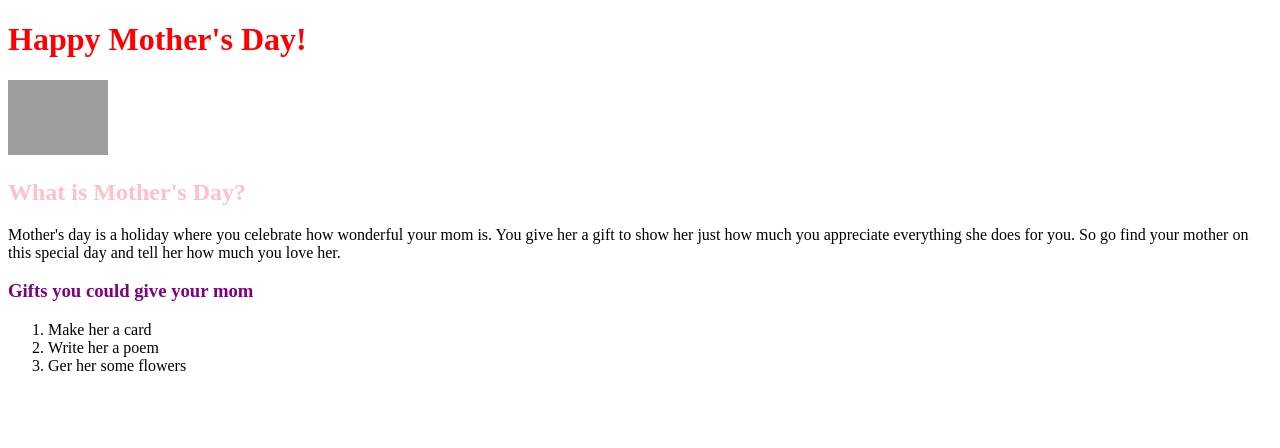
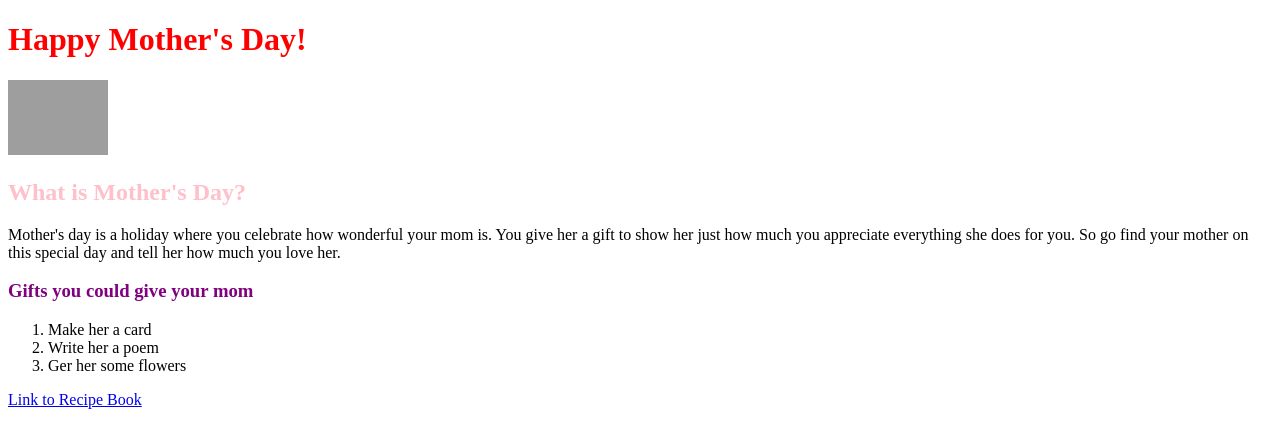
Before and after one commit to abbbyyythurber/abbbythurber.github.io, a plain HTML site: page index.html in a window 1280 px wide. Drawn offline with Linux system fonts and the light colour scheme; grey boxes are pictures that could not be loaded.

Commit message:
Update index.html
Linked to recipe page

```diff
--- a/index.html
+++ b/index.html
@@ -26,5 +26,10 @@
             <li> Write her a poem
             <li> Ger her some flowers
         </ol>
+
+            <p>
+                <a href="recipe.html"> Link to Recipe Book</a>
+            </p>
+
     </body>
 </html>
```
